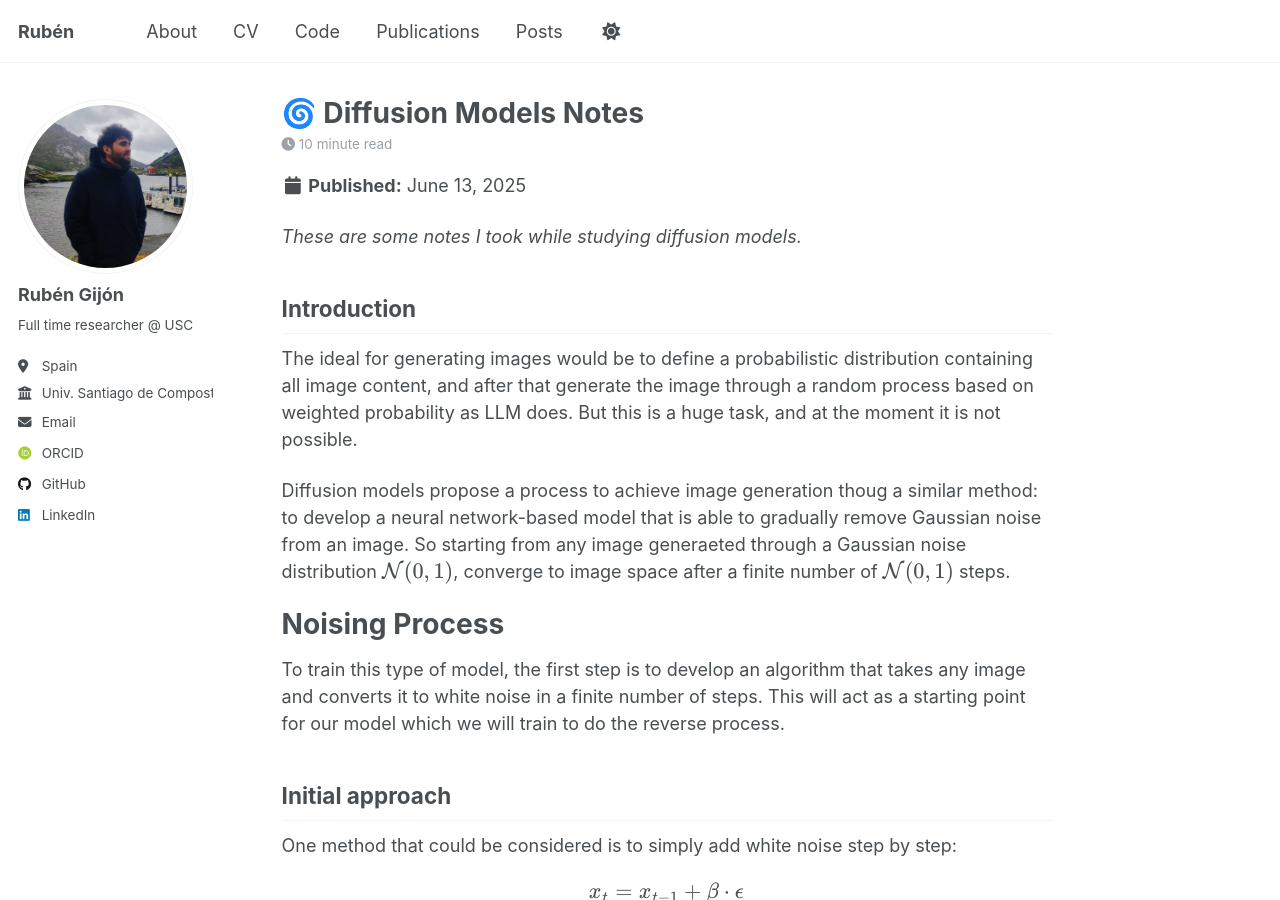
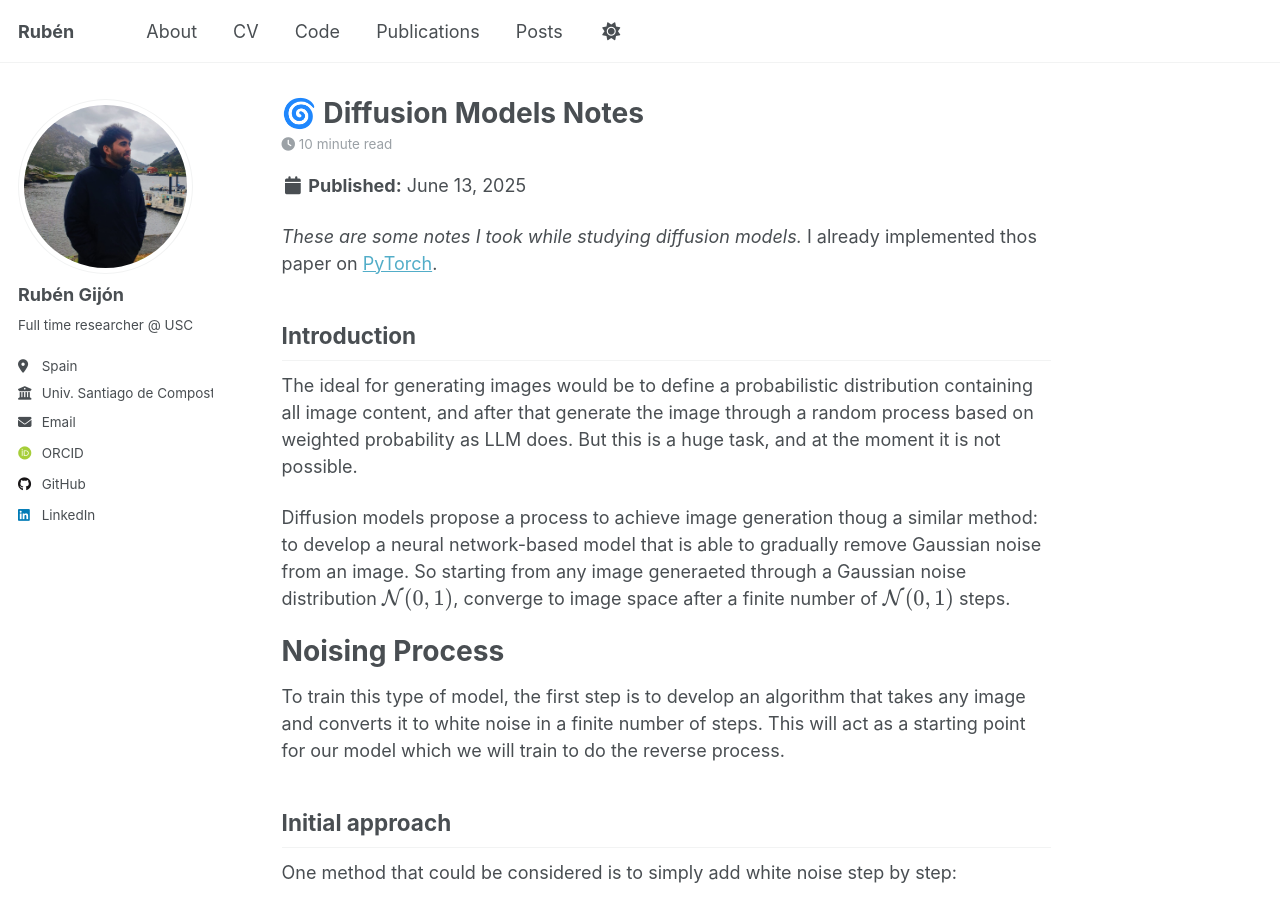
Before and after one commit to rubzip/rubzip.github.io, a Jekyll site: the page built from _posts/2025-08-01-diffusion.md, in a window 1280 px wide and 900 px high. Built offline with Jekyll 4.4.1, drawn with Linux system fonts in a browser that asks for light colours; some web fonts are replaced; a script that is not in the unit is left out.

Commit message:
Added code

```diff
--- a/_posts/2025-08-01-diffusion.md
+++ b/_posts/2025-08-01-diffusion.md
@@ -7,7 +7,7 @@ tags:
   - diffusion models
   - generative models
 ---
-*These are some notes I took while studying diffusion models.*
+*These are some notes I took while studying diffusion models.* I already implemented thos paper on [PyTorch](https://github.com/rubzip/Diffusion-models).
 
 ## Introduction
 The ideal for generating images would be to define a probabilistic distribution containing all image content, and after that generate the image through a random process based on weighted probability as LLM does. But this is a huge task, and at the moment it is not possible.
```
Also changed, not shown: _portfolio/1-diffusion.md (+0 -2 lines).
